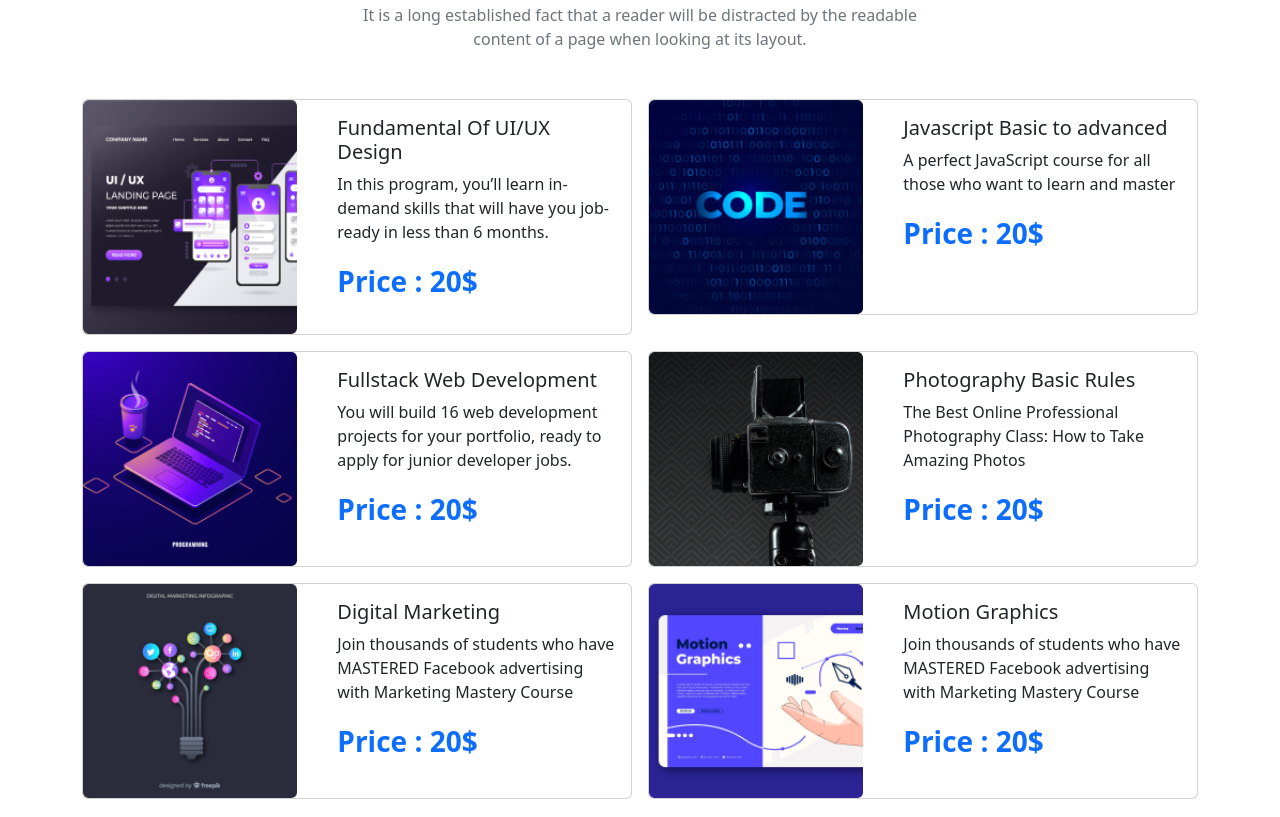
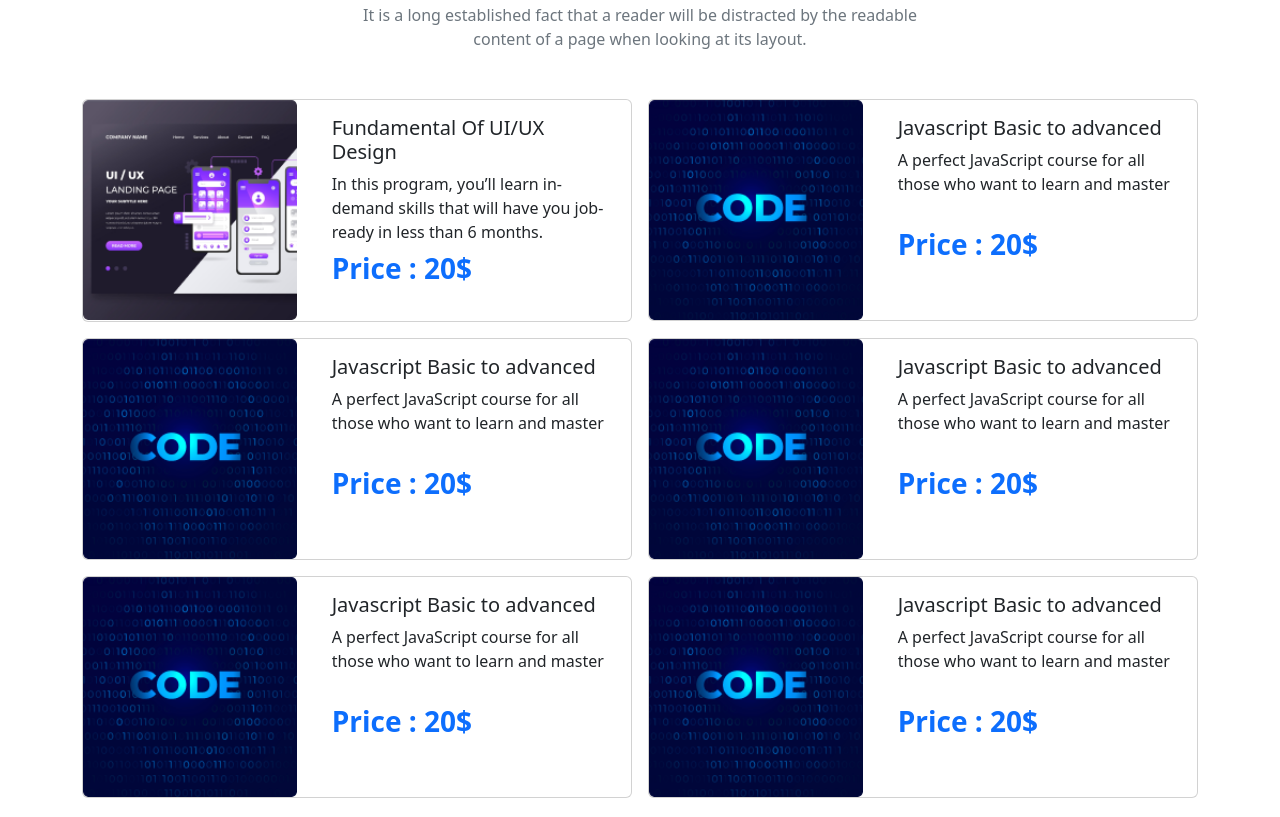
Before and after one commit to mahmudul1024/testnew, a plain HTML site: page index.html in a window 1280 px wide. Shown: the part 1003-1820 px from the top of the page. Drawn offline with nearby package versions, Linux system fonts and the light colour scheme.

Commit message:
done successfully with resposive

```diff
--- a/index.html
+++ b/index.html
@@ -131,8 +131,7 @@
 
 
                     <div class="carousel-item item">
-                        <img src="./images/cover/cover-3.jpg" class="d-block w-100 " style="width: 100%;height: 100%;"
-                            alt="">
+                        <img src="./images/cover/cover-3.jpg" class="d-block w-100 " alt="">
                         <div class="carousel-caption d-flex justify-content-center align-items-center ">
                             <div>
                                 <h1 class="text-white">Find a top degree that fits your life</h1>
@@ -168,23 +167,30 @@
                 It is a long established fact that a reader will be distracted by the readable content of a page when
                 looking at its layout.</p>
 
-            <div class=" row g-3">
+            <div class=" row g-3 ">
+                <!-- large hoile 2 col and mediu hoile 1 column -->
                 <div class="col-lg-6 col-md-12">
 
 
-                    <div class="card">
-                        <div class="row no-gutters">
-                            <div class="col-5">
-                                <img class="card-img" src="./images/course/course-1.png"
-                                    style="width: 100%; height:100%" alt="Suresh Dasari Card">
+                    <div class="card ">
+                        <div class="row no-gutters ">
+                            <div class="col-md-5 col-12 ">
+                                <img class="card-img" width="200" height="220" src="./images/course/course-1.png"
+                                    alt="Suresh Dasari Card">
                             </div>
-                            <div class="col-7">
-                                <div class="card-body d-flex justify-content-center align-items-center">
-                                    <div>
-                                        <h5 class="card-title">Fundamental Of UI/UX Design</h5>
+                            <div class="col-md-7 col-12   ">
+                                <div class=" card-body d-flex justify-content-center align-items-center "
+                                    style="padding-right: 30px;">
+                                    <div class="">
+                                        <div class="fundamental">
+                                            <h5>Fundamental Of UI/UX Design</h5>
+                                        </div>
+                                        <div style="height: 75px;">
                                             <p class="card-text">In this
-                                            program, you’ll learn in-demand skills that will have you job-ready in less
+                                                program, you’ll learn in-demand skills that will have you job-ready in
+                                                less
                                                 than 6 months. </p>
+                                        </div>
                                         <p class="text-primary fw-bold fs-3">Price : 20$</p>
                                     </div>
                                 </div>
@@ -203,16 +209,22 @@
 
                     <div class="card">
                         <div class="row no-gutters ">
-                            <div class="col-5">
-                                <img class="card-img " src="./images/course/course-2.png"
-                                    style="width: 100%; height:100%" alt="Suresh Dasari Card">
+                            <div class="col-md-5 col-12">
+                                <img class="card-img " src="./images/course/course-2.png" width="200" height="220"
+                                    alt="Suresh Dasari Card">
                             </div>
-                            <div class="col-7">
-                                <div class="card-body d-flex justify-content-center align-items-center">
+                            <div class="col-md-7 col-12">
+                                <div class="card-body d-flex justify-content-center align-items-center"
+                                    style="padding-right: 30px;">
                                     <div>
+                                        <div class="fundamental">
                                             <h5 class="card-title">Javascript Basic to advanced</h5>
-                                        <p class="card-text">A perfect JavaScript course for all those who want to learn
+                                        </div>
+                                        <div style="height: 75px;">
+                                            <p class="card-text">A perfect JavaScript course for all those who want to
+                                                learn
                                                 and master </p>
+                                        </div>
                                         <p class="text-primary fw-bold fs-3">Price : 20$</p>
                                     </div>
                                 </div>
@@ -230,43 +242,23 @@
 
 
                     <div class="card">
-                        <div class="row no-gutters">
-                            <div class="col-5">
-                                <img class="card-img h-100" src="./images/course/course-3.png" alt="Suresh Dasari Card">
+                        <div class="row no-gutters ">
+                            <div class="col-md-5 col-12">
+                                <img class="card-img " src="./images/course/course-2.png" width="200" height="220"
+                                    alt="Suresh Dasari Card">
                             </div>
-                            <div class="col-7">
-                                <div class="card-body d-flex justify-content-center align-items-center">
+                            <div class="col-md-7 col-12">
+                                <div class="card-body d-flex justify-content-center align-items-center"
+                                    style="padding-right: 30px;">
                                     <div>
-                                        <h5 class="card-title">Fullstack Web Development</h5>
-                                        <p class="card-text">You will build 16 web development projects for your
-                                            portfolio, ready to apply for junior developer jobs.</p>
-                                        <p class="text-primary fw-bold fs-3">Price : 20$</p>
+                                        <div class="fundamental">
+                                            <h5 class="card-title">Javascript Basic to advanced</h5>
                                         </div>
+                                        <div style="height: 75px;">
+                                            <p class="card-text">A perfect JavaScript course for all those who want to
+                                                learn
+                                                and master </p>
                                         </div>
-                            </div>
-
-
-
-
-
-                        </div>
-                    </div>
-                </div>
-
-                <div class="col-md-12 col-lg-6">
-
-
-                    <div class="card">
-                        <div class="row no-gutters">
-                            <div class="col-5">
-                                <img class="card-img h-100" src="./images/course/course-5.png" alt="Suresh Dasari Card">
-                            </div>
-                            <div class="col-7">
-                                <div class="card-body d-flex justify-content-center align-items-center">
-                                    <div>
-                                        <h5 class="card-title">Photography Basic Rules</h5>
-                                        <p class="card-text">The Best Online Professional Photography Class: How to Take
-                                            Amazing Photos </p>
                                         <p class="text-primary fw-bold fs-3">Price : 20$</p>
                                     </div>
                                 </div>
@@ -281,21 +273,97 @@
                 </div>
 
 
-
-                <div class="col-md-12 col-lg-6">
+                <div class="col-lg-6 col-md-12">
 
 
                     <div class="card">
-                        <div class="row no-gutters">
-                            <div class="col-5">
-                                <img class="card-img h-100" src="./images/course/course-4.png" alt="Suresh Dasari Card">
+                        <div class="row no-gutters ">
+                            <div class="col-md-5 col-12">
+                                <img class="card-img " src="./images/course/course-2.png" width="200" height="220"
+                                    alt="Suresh Dasari Card">
                             </div>
-                            <div class="col-7">
-                                <div class="card-body d-flex justify-content-center align-items-center">
+                            <div class="col-md-7 col-12">
+                                <div class="card-body d-flex justify-content-center align-items-center"
+                                    style="padding-right: 30px;">
                                     <div>
-                                        <h5 class="card-title">Digital Marketing</h5>
-                                        <p class="card-text">Join thousands of students who have MASTERED Facebook
-                                            advertising with Marketing Mastery Course</p>
+                                        <div class="fundamental">
+                                            <h5 class="card-title">Javascript Basic to advanced</h5>
+                                        </div>
+                                        <div style="height: 75px;">
+                                            <p class="card-text">A perfect JavaScript course for all those who want to
+                                                learn
+                                                and master </p>
+                                        </div>
+                                        <p class="text-primary fw-bold fs-3">Price : 20$</p>
+                                    </div>
+                                </div>
+                            </div>
+
+
+
+
+
+                        </div>
+                    </div>
+                </div>
+
+
+                <div class="col-lg-6 col-md-12">
+
+
+                    <div class="card">
+                        <div class="row no-gutters ">
+                            <div class="col-md-5 col-12">
+                                <img class="card-img " src="./images/course/course-2.png" width="200" height="220"
+                                    alt="Suresh Dasari Card">
+                            </div>
+                            <div class="col-md-7 col-12">
+                                <div class="card-body d-flex justify-content-center align-items-center"
+                                    style="padding-right: 30px;">
+                                    <div>
+                                        <div class="fundamental">
+                                            <h5 class="card-title">Javascript Basic to advanced</h5>
+                                        </div>
+                                        <div style="height: 75px;">
+                                            <p class="card-text">A perfect JavaScript course for all those who want to
+                                                learn
+                                                and master </p>
+                                        </div>
+                                        <p class="text-primary fw-bold fs-3">Price : 20$</p>
+                                    </div>
+                                </div>
+                            </div>
+
+
+
+
+
+                        </div>
+                    </div>
+                </div>
+
+
+                <div class="col-lg-6 col-md-12">
+
+
+                    <div class="card">
+                        <div class="row no-gutters ">
+                            <div class="col-md-5 col-12">
+                                <img class="card-img " src="./images/course/course-2.png" width="200" height="220"
+                                    alt="Suresh Dasari Card">
+                            </div>
+                            <div class="col-md-7 col-12">
+                                <div class="card-body d-flex justify-content-center align-items-center"
+                                    style="padding-right: 30px;">
+                                    <div>
+                                        <div class="fundamental">
+                                            <h5 class="card-title">Javascript Basic to advanced</h5>
+                                        </div>
+                                        <div style="height: 75px;">
+                                            <p class="card-text">A perfect JavaScript course for all those who want to
+                                                learn
+                                                and master </p>
+                                        </div>
                                         <p class="text-primary fw-bold fs-3">Price : 20$</p>
                                     </div>
                                 </div>
@@ -316,32 +384,18 @@
 
 
 
-                <div class="col-md-12 col-lg-6">
-
-
-                    <div class="card">
-                        <div class="row no-gutters">
-                            <div class="col-5">
-                                <img class="card-img h-100" src="./images/course/course-6.png" alt="Suresh Dasari Card">
-                            </div>
-                            <div class="col-7">
-                                <div class="card-body d-flex justify-content-center align-items-center">
-                                    <div>
-                                        <h5 class="card-title">Motion Graphics</h5>
-                                        <p class="card-text">Join thousands of students who have MASTERED Facebook
-                                            advertising with Marketing Mastery Course</p>
-                                        <p class="text-primary fw-bold fs-3">Price : 20$</p>
-                                    </div>
-                                </div>
-                            </div>
 
 
 
 
 
-                        </div>
-                    </div>
-                </div>
+
+
+
+
+
+
+
 
 
 
@@ -361,7 +415,8 @@
 
                     <div class="ms-5 text-white">
                         <h1 class="text-center ">Ready to join?</h1>
-                        <p class="text-center">It is a long established fact that a reader will be distracted by the
+                        <p class="text-center ">It is a long established fact that a reader will be
+                            distracted by the
                             readable content of a
                             page
                             when looking at its layout.</p>
--- a/style.css
+++ b/style.css
@@ -93,3 +93,12 @@ nav a.active {
     background-color:rgba(0,0,0,0.5);
 
   }
+
+
+
+
+ .fundamental{
+  min-width: 275px;
+
+
+ }
```
Also changed, not shown: 1 other file. Lines whose indentation alone changed are shown as unchanged.
